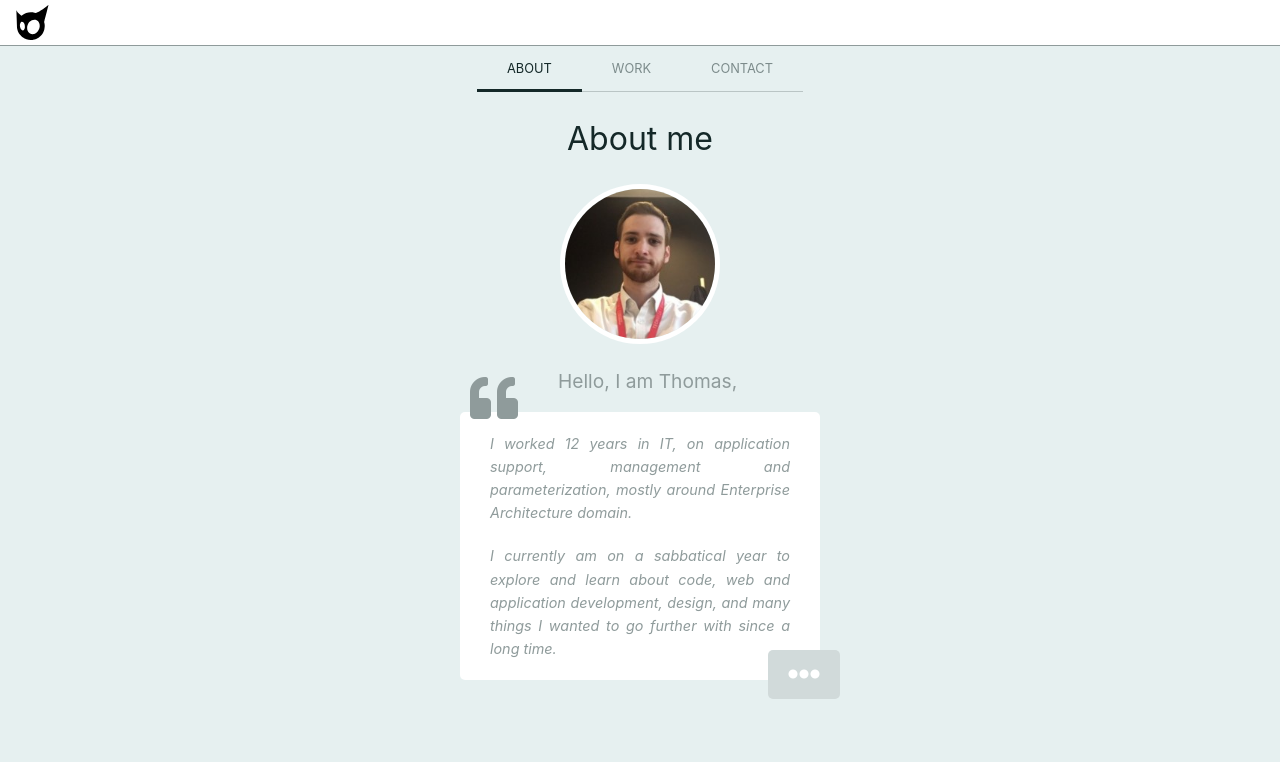
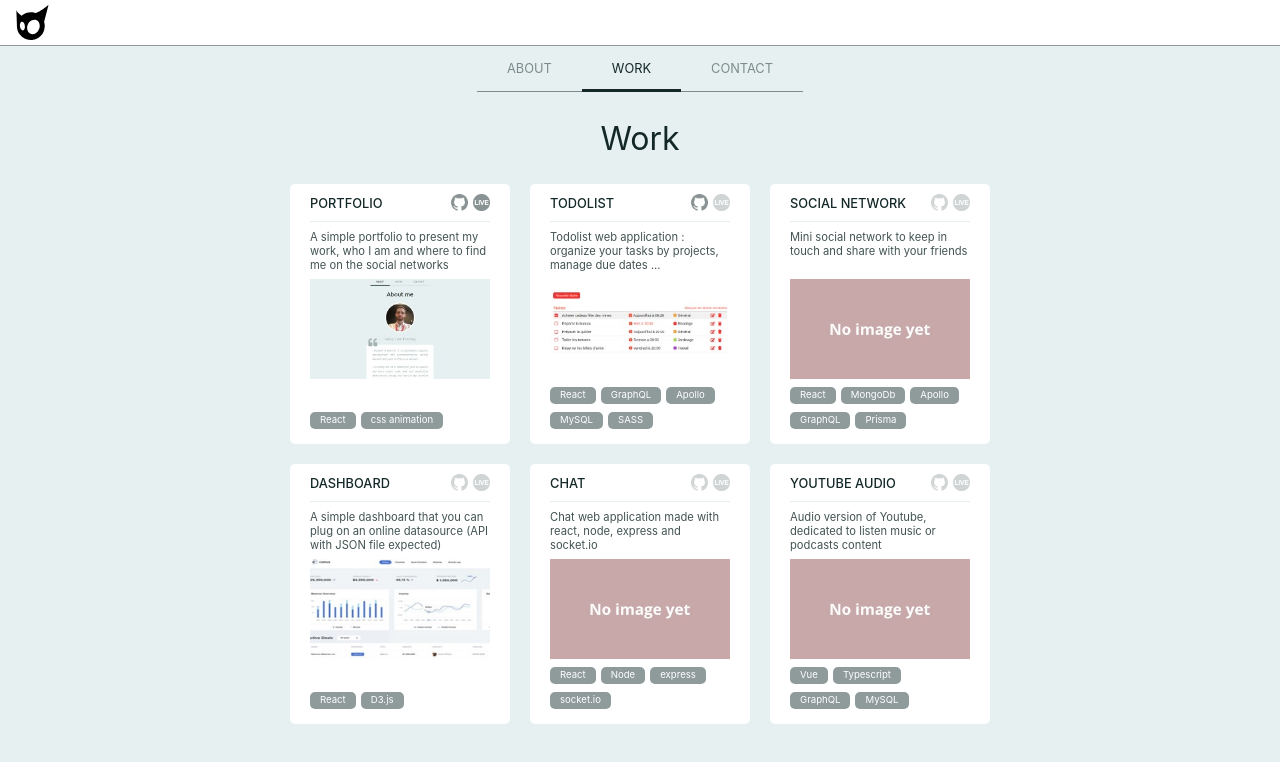
Before and after one commit to gnomeWarthas/Presente, a React (Create React App) app: page /work in a window 1280 px wide. Shown: the top 762 px of the page. Built offline with nearby package versions, Linux system fonts and the light colour scheme.

Commit message:
rework : react-router + hooks + BEM&sass

```diff
--- a/package.json
+++ b/package.json
@@ -7,8 +7,10 @@
     "@testing-library/react": "^9.3.3",
     "@testing-library/user-event": "^7.1.2",
     "marked": "^1.1.0",
+    "node-sass": "^4.14.1",
     "react": "^16.12.0",
     "react-dom": "^16.12.0",
+    "react-router-dom": "^5.2.0",
     "react-scripts": "3.3.0"
   },
   "scripts": {
--- a/src/Animate.js
+++ b/src/Animate.js
@@ -1,4 +1,4 @@
-const animateCSS = (element, animationName, callback) => {
+export const animateCSS = (element, animationName, callback) => {
     const node = document.querySelector(element)
     node.classList.add(animationName)
 
@@ -11,5 +11,3 @@
 
     node.addEventListener('animationend', handleAnimationEnd)
 }
-
-export default animateCSS;
--- a/src/App.js
+++ b/src/App.js
@@ -1,140 +1,106 @@
-import React from 'react'
-import './App.css'
-import animateCSS from './Animate'
-import projects from './projects'
+import React, { useState, useEffect } from 'react'
+import { animateCSS } from './Animate'
+import { projects } from './projects'
+import { BrowserRouter as Router, Switch, Route, NavLink } from "react-router-dom"
 import marked from 'marked'
 
-class App extends React.Component {
-  constructor(props){
-    super(props)
-    this.state={
-      sections:[
+import './App.scss'
+
+export const App = () => {
+
+  /* HOOKS */
+  const [workDetails, setWorkDetails] = useState(
     {
-          id:'about',
-          number:1,
-          title:'About me',
-          content:<About />
-        },
-        {
-          id:'work',
-          number:2,
-          title:'Work',
-          content:<Work content={projects} />
-        },
-        {
-          id:'contact',
-          number:3,
-          title:'Contact',
-          content:<Contact />
+      files:[
+        {name:'portfolio', content:'loading...'},
+        {name:'todolist', content:'loading...'},
+        {name:'empty', content:''}
+      ]
     }
-      ],
-      markdown:[
-        {name:'portfolio',content:''},
-        {name:'todolist',content:''},
-        {name:'empty',content:''}
-      ],
-      logoUrl: "./logo.svg",
-      displayedSection:[1,'about'],
-    }
-    this.handleNavClick = this.handleNavClick.bind(this)
-  }
+  )
 
-  componentDidMount() {
+  useEffect(() => {
     // Fill the markdown array (for the project's details)
-    this.state.markdown.forEach((file,index)=>{
+    workDetails.files.forEach((file, index) => {
       let getContent = require(`./markdown/${file.name}.md`)
       fetch(getContent)
         .then(response => {
           return response.text()
         })
         .then(text => {
-        let tempArray = this.state.markdown
-        tempArray[index].content=(marked(text))
-        this.setState({
-          markdown: tempArray
+          let swapObj = workDetails
+          swapObj.files[index].content = (marked(text))
+          setWorkDetails(swapObj)
         })
     })
-    })
-  }
+  },[])
 
-  handleNavClick(e){
-    this.state.sections.forEach(x=>{
-      if (parseInt(e.target.id[3])===x.number){
-        if (x.number !== this.state.displayedSection[0]){
-          // menu animation
-          const previousNavSelected = document.getElementsByClassName('currentNav').item(0)
-          animateCSS('.currentNav', 'navFadeOut', ()=>previousNavSelected.classList.remove('currentNav'))
-          animateCSS('#'+e.target.id, 'navFadeIn')
-          e.target.classList.add('currentNav')
-          // hide the previous displayed section
-          const [outDirection, inDirection] = (this.state.displayedSection[0] < parseInt(e.target.id[3]))?['fadeOutLeft','fadeInRight']:['fadeOutRight','fadeInLeft']
-          animateCSS('#'+this.state.displayedSection[1], outDirection, ()=>this.setState({displayedSection:[x.number, x.id]}))
-          // display the clicked section
-          animateCSS('#'+x.id, inDirection)
-        }
-      }
-      return x;
-    })
+  // Détails
+  const details = workDetails.files.map((file,index)=>
+    <Detail key={`detail-${index}`} content={file.content} id={file.name} style={{display:'none'}}/>
+  )
 
-    //
-  }
-  render(){
-    // Sections
-    const sections = this.state.sections.map(x=>
-        <Section id={x.id} key={x.number} style={(this.state.displayedSection[1] === x.id)?{display:'block'}:{display:'none'}} title={x.title} content={x.content} />
-    )
-    // Détails
-    const details = this.state.markdown.map((file,index)=>
-        <Detail key={`detail-${index}`} markdown={file.content} id={file.name} style={{display:'none'}}/>
-    )
-    // Nav menu
-    const navs = this.state.sections.map(x=>
-        <NavItem id={x.id} number={x.number} key={x.number} handleNavClick={this.handleNavClick} class={(x.number===1)?'currentNav':''} />
-    )
   return (
+    <Router>
       <div id="app">
-        <nav>
-        <Logo img={this.state.logoUrl} />
-          <ul>
-            {navs}
+        <Logo img='./logo.svg' />
+        <nav className='navigation'>
+          <ul className='navigation__menu'>
+            <li className='navigation__item'>
+              <NavLink className="navigation__link" activeClassName='navigation__link--is-active' to="/about">ABOUT</NavLink>
+            </li>
+            <li className='navigation__item'>
+              <NavLink className="navigation__link" activeClassName='navigation__link--is-active' to="/work">WORK</NavLink>
+            </li>
+            <li className='navigation__item'>
+              <NavLink className="navigation__link" activeClassName='navigation__link--is-active' to="/contact">CONTACT</NavLink>
+            </li>
           </ul>
         </nav>
-        {sections}
-        {details}
+        <Switch>
+          <Route path='(/|/about)'>
+            <Section title='About me'>
+              <About />
+            </Section>
+          </Route>
+          <Route path='/work'>
+            <Section title='Work'>
+              <Work content={projects}/>
+              { details }
+            </Section>
+          </Route>
+          <Route path='/contact'>
+            <Section title='Contact'>
+              <Contact />
+            </Section>
+          </Route>
+        </Switch>
       </div>
-    );
-  }
+    </Router>
+  )
 }
 
 // stateless functional components
 const Logo = (props) => (
-  <div id="logo">
-    <img src={props.img} id="logo" alt="" />
+  <div className='logo'>
+    <img src={props.img} className='logo__image' alt="" />
   </div>
 )
 
-const NavItem = (props) => (
-  <li id={"nav"+props.number+props.id} onClick={props.handleNavClick} className={props.class}>
-      {props.id.toUpperCase()}
-  </li>
-)
-
 const Section = (props) => (
-  <section id={props.id} style={props.style} className='main_section'>
-    <h1>{props.title}</h1>
-    {props.content}
+  <section id={props.id} className='section'>
+    <h1 className='section__title'>{props.title}</h1>
+    {props.children}
   </section>
 )
 
 const Work = (props) => {
   // Projects
-  const projectList = props.content.map(x=>{
-    return(
-      <Card id={x.id} key={x.id} name={x.name} image={x.image} description={x.description} linkGithub={x.linkGithub} linkLive={x.linkLive} stack={x.stack.map((a,n)=><li key={n}>{a}</li>)} markdown={x.markdown} />
+  const projectList = props.content.map(x=>
+      <Card id={x.id} key={x.id} name={x.name} image={x.image} description={x.description} linkGithub={x.linkGithub} linkLive={x.linkLive} stack={x.stack.map((a,n)=><li className="card__stack-item" key={n}>{a}</li>)} markdown={x.markdown} />
   )
-  })
   return (
-    <div id="work">
+    <div className="work">
       {projectList}
     </div>
   )
@@ -143,8 +109,8 @@
 
   const displayDetail = (id) => {
     // Hide main section
-    animateCSS('#work', 'fadeOut', ()=>{
-      document.getElementById('work').style.display = 'none'
+    animateCSS('.work', 'fadeOut', ()=>{
+      document.querySelector('.work').style.display = 'none'
       // Display detail section
       document.getElementById(id).style.display='block'
       animateCSS(`#${id}`, 'fadeInBottom')
@@ -153,26 +119,26 @@
 
   return(
     <div id={props.id} className='card'>
-      <h2>{props.name}</h2>
-      <div id="links">
+      <h2 className="card__title">{props.name}</h2>
+      <div className="card__links">
         {
           (props.linkGithub !== '')
-          ?<a href={props.linkGithub} alt="Live demo" target='_blank' rel="noopener noreferrer"><img src='./img/icon-github.png' alt='' /></a>
-          :<span className='inactive'><img src='./img/icon-github.png' alt='' /></span>
+          ?<a href={props.linkGithub} alt="Live demo" target='_blank' className="card__link" rel="noopener noreferrer"><img className="card__link-image" src='./img/icon-github.png' alt='' /></a>
+          :<img className="card__link-image card__link-image--inactive" src='./img/icon-github.png' alt='' />
         }
         {
           (props.linkLive !== '')
-          ?<a href={props.linkLive} alt="Live demo" target='_blank' rel="noopener noreferrer"><img src='./img/icon-web.png' alt='' /></a>
-          :<span className='inactive'><img src='./img/icon-web.png' alt='' /></span>
+          ?<a href={props.linkLive} alt="Live demo" target='_blank' className="card__link" rel="noopener noreferrer"><img className="card__link-image" src='./img/icon-web.png' alt='' /></a>
+          :<img className="card__link-image card__link-image--inactive" src='./img/icon-web.png' alt='' />
         }
       </div>
-      <div className='card-content' onClick={(e)=>{
+      <div className='card__content' onClick={(e)=>{
         e.stopPropagation()
         displayDetail(props.markdown)
       }}>
-        <p>{props.description}</p>
-        <img src={props.image} alt={props.name} />
-        <ul>
+        <p className="card__description">{props.description}</p>
+        <img className="card__image" src={props.image} alt={props.name} />
+        <ul className="card__stack">
           {props.stack}
         </ul>
       </div>
@@ -180,30 +146,30 @@
   )
 }
 const About = (props) => (
-  <div id="about">
-    <img src='./img/me.jpg' alt='me' />
-    <div id="introText">
-      <i className="fas fa-quote-left"></i>
-      <p>Hello, I am Thomas,</p>
+  <div className="about">
+    <img src='./img/me.jpg' alt='me' className="about__image about__image--round"/>
+    <div className="about__intro">
+      <span className='about__quote-image'><i className="fas fa-quote-left"></i></span>
+      <p className="about__intro-title">Hello, I am Thomas,</p>
     </div>
-    <div id="aboutText">
-      <p>I worked 12 years in IT, on application support, management and parameterization, mostly around Enterprise Architecture domain.</p>
-      <p>I currently am on a sabbatical year to explore and learn about code, web and application development, design, and many things I wanted to go further with since a long time.</p>
+    <div className="about__text-group">
+      <p className="about__text">I worked 12 years in IT, on application support, management and parameterization, mostly around Enterprise Architecture domain.</p>
+      <p className="about__text">I currently am on a sabbatical year to explore and learn about code, web and application development, design, and many things I wanted to go further with since a long time.</p>
     </div>
-    <div id="dots"><i className="fas fa-ellipsis-h"></i></div>
+    <div className='about__dots-image'><i className="fas fa-ellipsis-h"></i></div>
   </div>
 )
 
 const Contact = (props) => (
-  <div id="contact">
-    <p id="email">{'thomasdotwagneratuwathdotme'.replace(/dot/g,'.').replace(/atu/g,'@')}</p>
-    <p id="phone">{'06dotTTdot36dot63dot7T'.replace(/dot/g,'.').replace(/T/g,'2')}</p>
-    <p id="networks">
-      <a href='https://twitter.com/Warthas2' target='_blank' rel="noopener noreferrer"><i className="fab fa-twitter"></i></a>
-      <a href='https://github.com/gnomeWarthas' target='_blank' rel="noopener noreferrer"><i className="fab fa-github"></i></a>
-      <a href='https://www.freecodecamp.org/fcc970cb3b2-e345-4a79-81ac-db98ffb618d1' target='_blank' rel="noopener noreferrer"><i className="fab fa-free-code-camp"></i></a>
-      <a href='https://codepen.io/Warthas' target='_blank' rel="noopener noreferrer"><i className="fab fa-codepen"></i></a>
-      <a href='https://www.linkedin.com/in/thomas-wagner-88897852/' target='_blank' rel="noopener noreferrer"><i className="fab fa-linkedin-in"></i></a>
+  <div className="contact">
+    <p className="contact__email">{'thomasdotwagneratuwathdotme'.replace(/dot/g,'.').replace(/atu/g,'@')}</p>
+    <p className="contact__phone">{'06dotTTdot36dot63dot7T'.replace(/dot/g,'.').replace(/T/g,'2')}</p>
+    <p className="networks">
+      <a className="networks__link" href='https://twitter.com/Warthas2' target='_blank' rel="noopener noreferrer"><i className="fab fa-twitter"></i></a>
+      <a className="networks__link" href='https://github.com/gnomeWarthas' target='_blank' rel="noopener noreferrer"><i className="fab fa-github"></i></a>
+      <a className="networks__link" href='https://www.freecodecamp.org/fcc970cb3b2-e345-4a79-81ac-db98ffb618d1' target='_blank' rel="noopener noreferrer"><i className="fab fa-free-code-camp"></i></a>
+      <a className="networks__link" href='https://codepen.io/Warthas' target='_blank' rel="noopener noreferrer"><i className="fab fa-codepen"></i></a>
+      <a className="networks__link" href='https://www.linkedin.com/in/thomas-wagner-88897852/' target='_blank' rel="noopener noreferrer"><i className="fab fa-linkedin-in"></i></a>
     </p>
   </div>
 )
@@ -215,19 +181,18 @@
       animateCSS('#'+id, 'fadeOutBottom', ()=>{
       document.getElementById(id).style.display = 'none'
       // Show the work section
-      document.getElementById('work').style.display = 'block'
-      animateCSS('#work', 'fadeIn')
+      document.querySelector('.work').style.display = 'block'
+      animateCSS('.work', 'fadeIn')
     })
   }
 
   return (
-    <section id={props.id} style={props.style} className='detail_section'>
-        <div className='detail_header'>
-          <span className='detail_title'>{props.id[0].toUpperCase()+props.id.slice(1,props.id.length)}</span>
-          <i className="fas fa-times-circle" onClick={(e)=>{hideDetail(e.target.parentNode.parentNode.id)}}></i>
+    <section id={props.id} style={props.style} className='detail'>
+        <div className='detail__header'>
+          <span className='detail__title'>{props.id[0].toUpperCase()+props.id.slice(1,props.id.length)}</span>
+          <i className="fas fa-times-circle detail__close-btn" onClick={(e)=>{hideDetail(e.target.parentNode.parentNode.id)}}></i>
         </div>
-        <article dangerouslySetInnerHTML={{__html: props.markdown}}></article>
+        <article className="detail__content" dangerouslySetInnerHTML={{__html: props.content}}></article>
     </section>
   )
 }
-export default App
--- a/src/App.css
+++ b/src/App.scss
@@ -7,9 +7,20 @@
   --text-color:rgb(20, 40, 40);
   --text-color-light:rgb(97, 104, 104);
 }
-body{
+body {
   color:var(--text-color);
+  margin: 0;
+  font-family: -apple-system, BlinkMacSystemFont, 'Segoe UI', 'Roboto', 'Oxygen',
+    'Ubuntu', 'Cantarell', 'Fira Sans', 'Droid Sans', 'Helvetica Neue',
+    sans-serif;
+  -webkit-font-smoothing: antialiased;
+  -moz-osx-font-smoothing: grayscale;
 }
+code {
+  font-family: source-code-pro, Menlo, Monaco, Consolas, 'Courier New',
+    monospace;
+}
+
 #app{
   display:flex;
   flex-direction:column;
@@ -17,91 +28,113 @@
   background-color: var(--background-color);
   min-height: 100vh;
 }
+
+/** LOGO **/
+.logo{
+  background-color:white;
+  border-bottom: 1px solid var(--background-color-more);
+  display:flex;
+  align-items:center;
+  justify-content: flex-start;
+  width: 100%;
+  height:45px;
+
+  &__image{
+    margin-left:15px;
+    max-height:35px;
+    border:none;
+  }
+}
 /** NAVBAR **/
-nav{
+.navigation{
   background-color: var(--background-color);
   display:flex;
   flex-direction:column;
-  align-self: stretch;
   justify-content: center;
-  align-items:stretch;
-}
-nav > ul{
+
+  &__menu{
     margin:0px;
     padding:0px;
     display:flex;
     justify-content:center;
   }
-nav li{
+
+  &__item{
     list-style-type: none;
+    margin:0px;
+    padding:0px;
+  }
+
+  &__link{
+    display: block;
+    text-decoration: none;
+    font-size:0.8em;
+    color:var(--text-color);
     padding: 15px 30px;
-  font-size:0.8em;
+    margin:0px;
+    border-bottom: 1px solid var(--text-color);
     opacity:0.5;
-  border-bottom: 1px solid var(--background-color-more);
-}
-nav li:hover{
+
+    &:hover{
       cursor: pointer;
       opacity:1;
     }
-.currentNav{
+
+    &--is-active{
       opacity:1;
+      border-bottom: 3px solid var(--text-color);
       padding-bottom:13px;
-  border-bottom: 3px solid var(--text-color);
     }
-#logo{
-  background-color:white;
-  border-bottom: 1px solid var(--background-color-more);
-  display:flex;
-  align-items:center;
-  justify-content: flex-start;
-  height:45px;
   }
-#logo > img{
-  margin-left:15px;
-  max-height:35px;
-  border:none;
 }
-#logo > .logoText{
-  margin-left: 10px;
-  display: flex;
-  flex-direction: column;
-  color: var(--text-color);
-  font-size: large;
-}
-.logoText p{
-  margin:0;
-}
-.logoTitle{
-  font-size: 1.1em;
-}
-.subText{
-  font-size: 0.6em;
-}
-.lightText{
-  color: var(--text-color-light);
-}
-/** SECTIONS **/
-section{
+
+/** SECTION FRAME **/
+.section{
   align-self: center;
   background-color: var(--background-color);
-}
-section h1{
+
+  &__title{
     text-align:center;
     font-weight: 400;
     font-size: 2em;
   }
+}
+
 /** ABOUT **/
-#about{
+.about{
   display:flex;
   flex-direction:column;
   align-items: center;
+
+  &__image{
+    max-width: 150px;
+    border:5px solid white;
+
+    &--round{
+      border-radius:80px;
     }
-#about > img{
-  max-width: 150px;
-  border-radius:80px;
-  border:5px solid white;
   }
-#aboutText{
+
+  &__quote-image{
+    position:relative;
+    bottom:-30px;
+    margin:0px 40px 0px 0px;
+    font-size:3em;
+  }
+
+  &__intro{
+    width:340px;
+    display:flex;
+    justify-content: flex-start;
+    color:var(--background-color-more);
+  }
+
+  &__intro-title{
+    margin-top:25px;
+    font-size:1.2em;
+  }
+
+  &__text-group{
     width:360px;
     text-align:justify;
     border-radius:5px;
@@ -111,34 +144,12 @@
     color:var(--background-color-more);
     background-color: white;
   }
-#aboutText p{
+
+  &__text{
     margin:20px 30px;
   }
-#aboutText a{
-  text-decoration: underline;
-  color:var(--background-color-more);
-}
-#aboutText a:hover{
-  text-decoration:none;
-  color:var(--text-color);
-}
-#introText{
-  width:340px;
-  display:flex;
-  justify-content: flex-start;
-  color:var(--background-color-more)
-}
-#introText p{
-  margin-top:25px;
-  font-size:1.2em;
-}
-#introText i{
-  position:relative;
-  bottom:-30px;
-  margin:0px 40px 0px 0px;
-  font-size:3em;
-}
-#dots{
+
+  &__dots-image{
     align-self:flex-end;
     position:relative;
     top:-30px;
@@ -149,25 +160,34 @@
     color:white;
     font-size: 2em;
   }
+}
+
 /** CONTACT **/
-#contact{
+.contact{
   display:flex;
   flex-direction: column;
   align-items: center;
+
+  &__phone{
+    margin-top:0px;
   }
-#networks a{
+
+}
+.networks{
+
+  &__link{
     font-size:1.2em;
     margin:5px;
     color:var(--text-color);
-}
-#phone{
-  margin-top:0px;
-}
-#networks a:hover{
+
+    &:hover{
       opacity:0.7;
     }
+  }
+}
+
 /** PROJECTS **/
-#work{
+.work{
   display:grid;
   grid-template-columns: repeat(3,220px);
   grid-gap: 20px;
@@ -182,16 +202,8 @@
   padding:10px 20px;
   width: 180px;
   height:240px;
-}
-.card:hover{
-  animation-name: cardPick;
-  animation-duration:0.5s;
-  animation-fill-mode: forwards;
-}
-.card-content:hover{
-  cursor: pointer;
-}
-.card > h2{
+
+  &__title{
     align-self:flex-start;
     margin:0px;
     padding:2px 0px 10px 0px;
@@ -201,18 +213,53 @@
     border-bottom:1px solid var(--background-color);
     text-transform: uppercase;
   }
-.card-content > img{
+
+  &__links{
+    align-self: flex-end;
+    position:relative;
+    top:-28px;
+    margin-bottom:-28px;
+  }
+
+  &__link{
+    margin-left:5px;
+  }
+
+  &__link-image {
+    max-width: 17px;
+    opacity: 0.5;
+
+    &--inactive{
+      opacity: 0.2;
+      margin-left:5px;
+      pointer-events: none;
+    }
+
+    &:hover {
+      opacity:1;
+    }
+  }
+
+  &__content{
+    &:hover{
+      cursor: pointer;
+    }
+  }
+
+  &__image{
     display:block;
     max-width:180px;
     height:100px;
   }
-.card-content > p{
+
+  &__description{
     font-size:0.7em;
     height: 3em;
     margin:15px 0px;
     opacity: 0.8;
   }
-.card-content > ul{
+
+  &__stack{
     margin:0px;
     padding:0px;
     align-self:flex-start;
@@ -223,7 +270,8 @@
     height: 50px;
     width: 180px;
   }
-.card-content li{
+
+  &__stack-item{
     list-style-type: none;
     background-color: var(--background-color-more);
     color:white;
@@ -232,29 +280,17 @@
     font-size:0.6em;
     border-radius:5px;
   }
-#links {
-  align-self: flex-end;
-  position:relative;
-  top:-28px;
-  margin-bottom:-28px;
+
+  &:hover{
+    animation-name: cardPick;
+    animation-duration:0.5s;
+    animation-fill-mode: forwards;
   }
-#links img {
-  max-width: 17px;
-  opacity: 0.5;
+
 }
-#links img:hover {
-  opacity:1;
-}
-#links > a {
-  margin-left:5px;
-}
-.inactive{
-  cursor: not-allowed;
-  opacity: 0.2;
-  margin-left:5px;
-}
+
 /** DETAIL **/
-.detail_section{
+.detail{
   display:flex;
   width: 600px;
   min-height:400px;
@@ -262,12 +298,18 @@
   background-color: white;
   border-radius: 10px;
   box-shadow: 2px 8px 10px var(--shadow-color);
+
+  &__close-btn{
+    font-size: 1.2em;
+    opacity: 0.8;
+
+    &:hover{
+      cursor: pointer;
+      opacity: 1;
     }
-.detail_section img{
-  max-width:540px;
-  text-align: center;
   }
-.detail_header{
+
+  &__header{
     display: flex;
     flex-direction: row;
     justify-content: space-between;
@@ -275,19 +317,19 @@
     margin: 0px 30px;
     border-bottom: 1px solid var(--background-color);
   }
-.detail_title{
+
+  &__title{
     font-size: 1.5em;
   }
-.detail_section i{
-  font-size: 1.2em;
-  opacity: 0.8;
+
+  &__content{
+    margin:30px;
+
+    &img{
+      max-width:540px;
+      text-align: center;
     }
-.detail_section i:hover{
-  cursor: pointer;
-  opacity: 1;
   }
-.detail_section > article{
-  margin:30px;
 }
 
 /** ANIMATIONS **/
--- a/src/index.js
+++ b/src/index.js
@@ -1,6 +1,5 @@
 import React from 'react'
 import ReactDOM from 'react-dom'
-import './index.css'
-import App from './App'
+import { App } from './App'
 
 ReactDOM.render(<App />, document.getElementById('root'));
--- a/src/projects.js
+++ b/src/projects.js
@@ -1,4 +1,4 @@
-const projects=[
+export const projects = [
   {
     id:1,
     image:'./img/portfolio.jpg',
@@ -59,7 +59,4 @@
     stack:['Vue', 'Typescript', 'GraphQL', 'MySQL'],
     markdown:'empty'
   },
-
 ]
-
-  export default projects;
```
Also changed, not shown: src/index.css (deleted, +0 -13 lines), 1 other file (tests, documents, lock files or other folders). Lines whose indentation alone changed are shown as unchanged.
